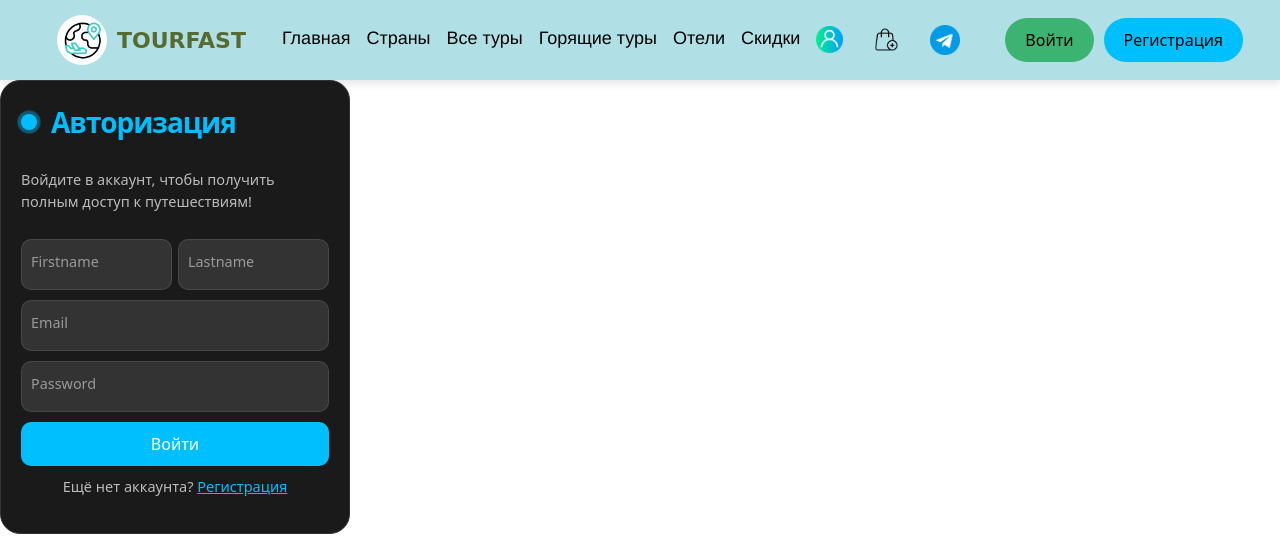
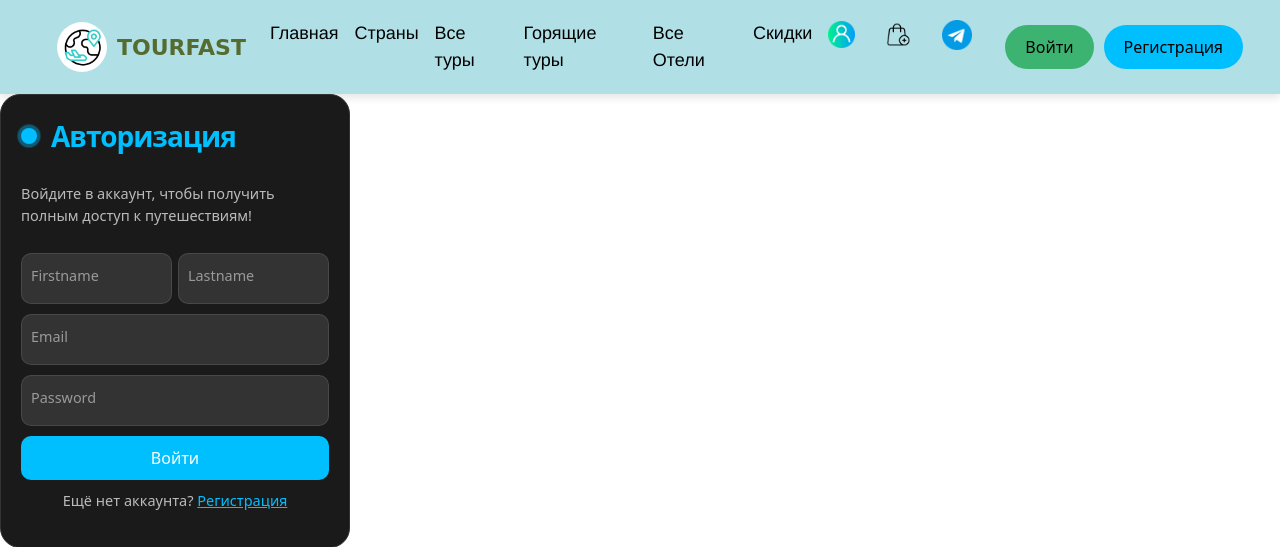
Before and after one commit to DirtSmoke44/tourfast, a Django app: page /authorization/ in a window 1280 px wide. Shown: the top 547 px of the page. Run offline with Django 5.2, Linux system fonts and the light colour scheme.

Commit message:
опять фигня

```diff
--- a/tourfast/main/templates/main/header.html
+++ b/tourfast/main/templates/main/header.html
@@ -28,7 +28,7 @@
           <a class="nav-link" href="{% url 'hottours_page' %}">Горящие туры</a>
         </li>
         <li class="nav-item">
-          <a class="nav-link" href="{% url 'hotels_page' %}">Отели</a>
+          <a class="nav-link" href="{% url 'hotels_page' %}">Все Отели</a>
         </li>
          <li class="nav-item">
           <a class="nav-link" href="{% url 'sales_page' %}">Скидки</a>
```
